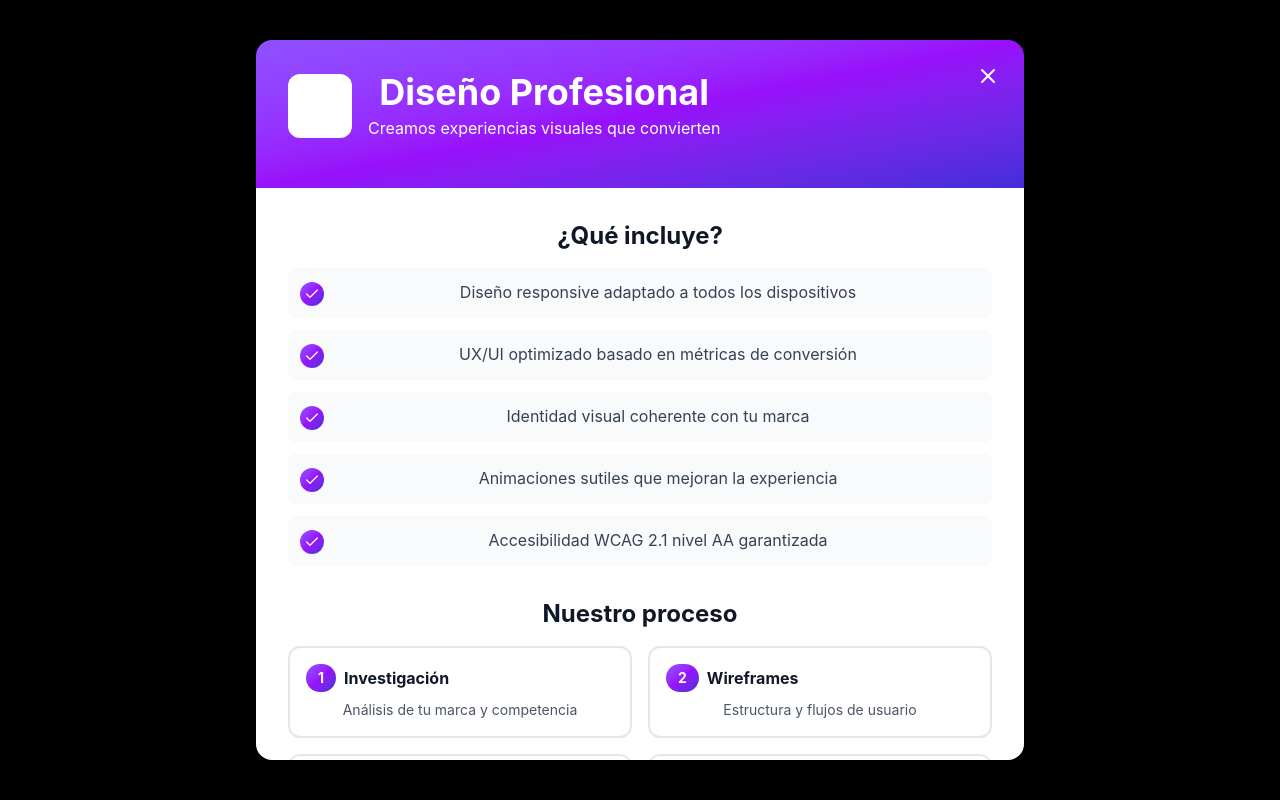
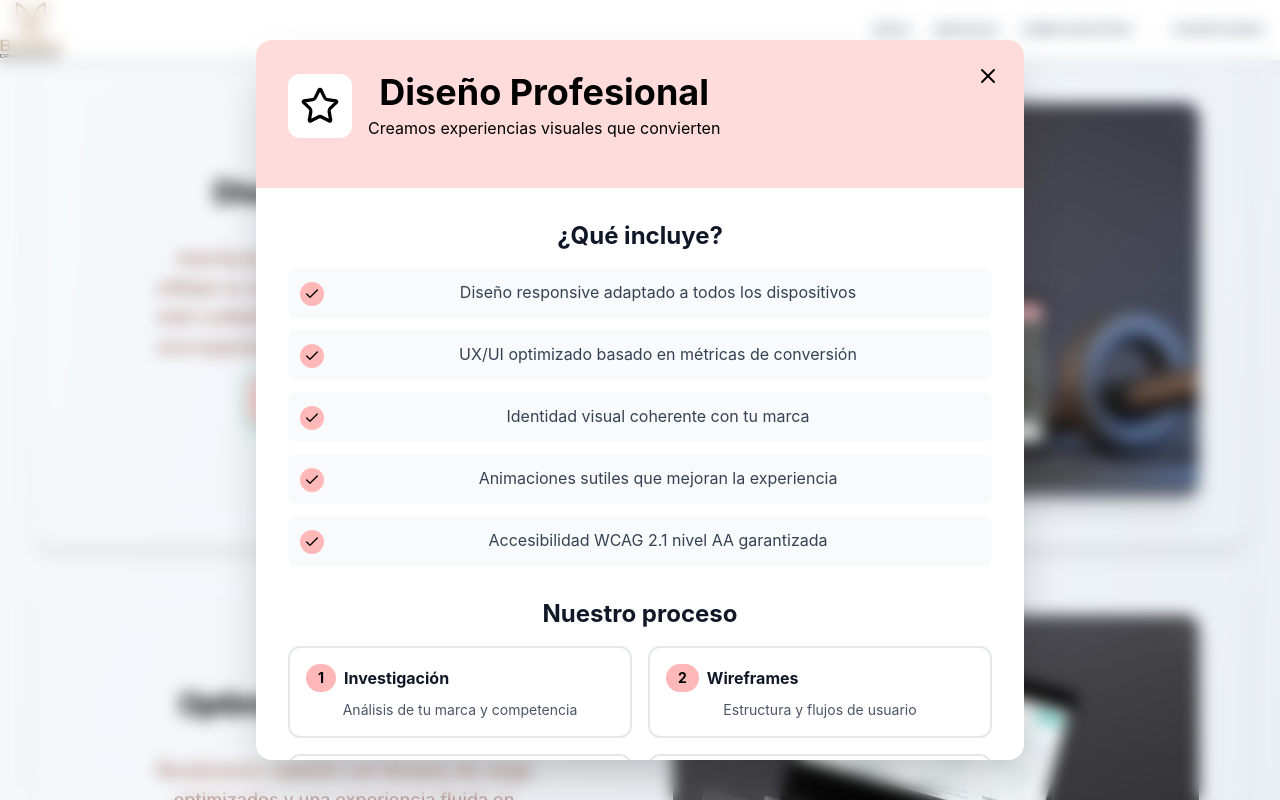
Before and after one commit to Fer-oso/bunny-master, a React (Vite) app: page / in a window 1280 px wide. Both pictures are taken after a click on the button "Explorar más". Shown: the part 1051-1851 px from the top of the page. Built offline with nearby package versions, Linux system fonts and the light colour scheme.

Commit message:
Cambios visuales en FeaturesModal

```diff
--- a/src/pages/home/Home.jsx
+++ b/src/pages/home/Home.jsx
@@ -1,5 +1,3 @@
-
-import { Container } from "../../routes/layout/Container"
 import { FeaturesSection } from "./components/features/FeaturesSection"
 import { Hero } from "./components/hero/Hero"
 import ServicesSection from "./components/ourservices/ServicesSection"
--- a/src/pages/home/components/features/FeaturesModalInformation.jsx
+++ b/src/pages/home/components/features/FeaturesModalInformation.jsx
@@ -85,7 +85,7 @@ export const FeaturesModalInformation = ({ feature, isOpen, onClose }) => {
 
   return (
 <div
-  className={`fixed inset-0 z-50 flex items-center justify-center p-4 bg-black bg-opacity-50 backdrop-blur-sm transition-opacity  duration-200 ${
+  className={`fixed inset-0 z-50 flex items-center justify-center p-4  bg-opacity-50 backdrop-blur-sm transition-opacity  duration-200 ${
     isClosing ? "opacity-0 backdrop-blur-0" : "opacity-100 backdrop-blur-sm"
   }`}
   onClick={handleBackgroundClick}
@@ -97,7 +97,7 @@ export const FeaturesModalInformation = ({ feature, isOpen, onClose }) => {
         onClick={(e) => e.stopPropagation()}
       >
         {/* Header */}
-        <div className={`${feature.gradientClass} p-8 text-white relative`}>
+        <div className={`${feature.headerColor} p-8 text-black relative`}>
           <button
             onClick={onClose}
             className="absolute top-4 right-4 p-2 hover:bg-white hover:bg-opacity-20 rounded-lg transition-colors"
@@ -110,7 +110,7 @@ export const FeaturesModalInformation = ({ feature, isOpen, onClose }) => {
             </div>
             <div>
               <h2 className="text-3xl md:text-4xl font-bold">{feature.title}</h2>
-              <p className="text-white text-opacity-90 mt-1">{content.subtitle}</p>
+              <p className="text-black text-opacity-90 mt-1">{content.subtitle}</p>
             </div>
           </div>
         </div>
@@ -126,8 +126,8 @@ export const FeaturesModalInformation = ({ feature, isOpen, onClose }) => {
                   key={index}
                   className="flex items-start gap-3 p-3 bg-gray-50 rounded-lg hover:bg-gray-100 transition-colors"
                 >
-                  <div className={`${feature.gradientClass} p-1 rounded-full mt-0.5`}>
-                    <Check className="w-4 h-4 text-white" />
+                  <div className={`${feature.informativeColor} p-1 rounded-full mt-0.5`}>
+                    <Check className="w-4 h-4 " />
                   </div>
                   <span className="text-gray-700 flex-1">{benefit}</span>
                 </div>
@@ -146,7 +146,7 @@ export const FeaturesModalInformation = ({ feature, isOpen, onClose }) => {
                 >
                   <div className="flex items-center gap-2 mb-2">
                     <span
-                      className={`${feature.gradientClass} text-white font-bold px-3 py-1 rounded-full text-sm`}
+                      className={`${feature.informativeColor}  font-bold px-3 py-1 rounded-full text-sm`}
                     >
                       {index + 1}
                     </span>
@@ -161,7 +161,7 @@ export const FeaturesModalInformation = ({ feature, isOpen, onClose }) => {
           {/* CTA */}
           <div className="pt-6 border-t-2 border-gray-200">
             <button
-              className={`w-full ${feature.gradientClass} text-white font-bold py-4 rounded-xl hover:scale-[1.02] transition-transform shadow-lg`}
+              className={`w-full ${feature.informativeColor} text-white font-bold py-4 rounded-xl hover:scale-[1.02] transition-transform shadow-lg`}
             >
               Solicitar consulta gratuita
             </button>
--- a/src/pages/home/components/features/FeaturesSection.jsx
+++ b/src/pages/home/components/features/FeaturesSection.jsx
@@ -16,8 +16,8 @@ export const FeaturesSection = () => {
       urlImage: "./img/servicios/1.jpg",
       buttonText: "Explorar más",
       reverse: false,
-      gradientClass:
-        "bg-gradient-to-br from-violet-500 via-purple-600 to-indigo-700",
+      headerColor:"bg-gradient-to-r from-[#ffb8b8]/50 via-[#ffb8b8]/50 to-[#ffb8b8]/50",
+      informativeColor: "bg-gradient-to-r from-[#ffb8b8] via-[#ffb8b8] to-[#ffb8b8]",
     },
     {
       title: "Optimización Avanzada",
@@ -27,7 +27,8 @@ export const FeaturesSection = () => {
       urlImage: "./img/servicios/2.jpg",
       buttonText: "Ver detalles",
       reverse: true,
-      gradientClass: "bg-gradient-to-br from-pink-500 via-rose-600 to-red-700",
+      headerColor: "bg-gradient-to-br from-[#46d5e7]/70 via-[#46d5e7]/70 to-[#46d5e7]/70",
+      informativeColor: "bg-gradient-to-r from-[#46d5e7] via-[#46d5e7] to-[#46d5e7]",
     },
     {
       title: "Confianza Total",
@@ -37,7 +38,8 @@ export const FeaturesSection = () => {
       urlImage: "./img/servicios/3.jpg",
       buttonText: "Conocer más",
       reverse: false,
-      gradientClass: "bg-gradient-to-br from-teal-500 via-cyan-600 to-blue-700",
+      headerColor:"bg-gradient-to-r from-[#ffb8b8]/50 via-[#ffb8b8]/50 to-[#ffb8b8]/50",
+      informativeColor: "bg-gradient-to-r from-[#ffb8b8] via-[#ffb8b8] to-[#ffb8b8]",
     },
   ];
 
@@ -68,7 +70,7 @@ export const FeaturesSection = () => {
             </span>
             <br></br>
             <span
-              className="bg-gradient-to-r from-[#46d5e7]/80 via-[#46d5e7]/75 to-[#46d5e7]/80
+              className="bg-gradient-to-r from-[#46d5e7]/80 via-[#46d5e7]/80 to-[#46d5e7]/80
                              bg-clip-text text-transparent"
             >
               Características
```
